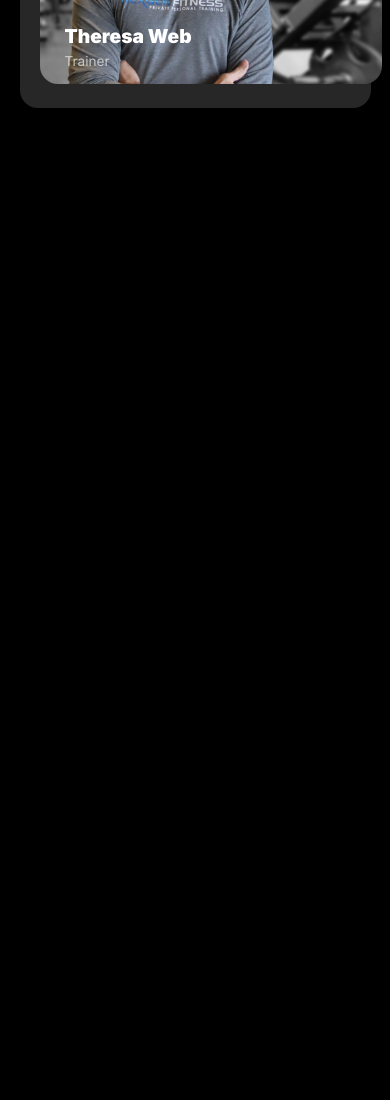
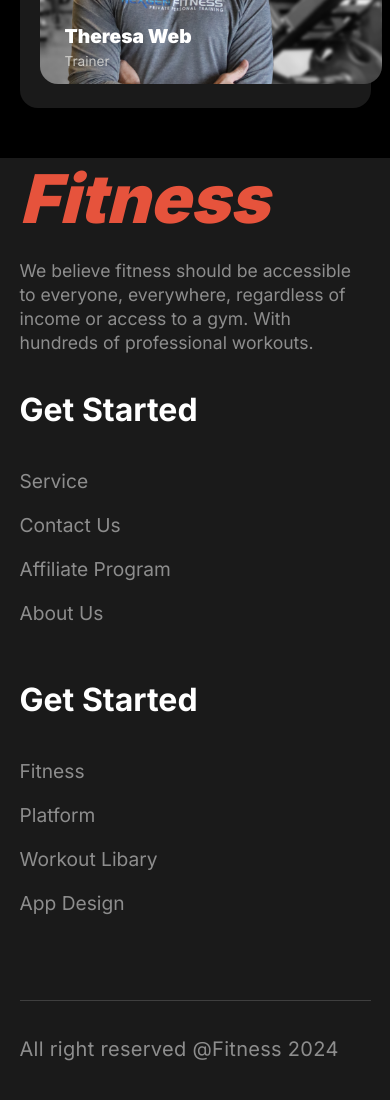
Before and after one commit to shrabonkundu1/Assignment-2, a plain HTML site: page index.html in a window 390 px wide. Shown: the part 8470-9570 px from the top of the page. Before the commit the page ends 8578 px from the top, so only its background shows below. Drawn offline with Linux system fonts and the light colour scheme; a web font is replaced by a local one.

Commit message:
Footer section desktop and mobile responsive done

```diff
--- a/index.html
+++ b/index.html
@@ -294,8 +294,35 @@
                 </div>
             </div>
         </section>
+     </main>
 
+     <footer class="footer-section">
+        <div class="first-footer">
+            <div class="footer-content">
+                <h2>Fitness</h2>
+                <p>We believe fitness should be accessible to everyone, everywhere, regardless of income or access to a gym. With hundreds of professional workouts.</p>
+            </div>
+            <div class="footer-contact">
+                <h4>Get Started</h4>
+                <p>Service</p>
+                <p>Contact Us</p>
+                <p>Affiliate Program</p>
+                <p>About Us</p>
+            </div>
+            <div class="footer-contact">
+                <h4>Get Started</h4>
+                <p>Fitness</p>
+                <p>Platform</p>
+                <p>Workout Libary</p>
+                <p>App Design</p>
+            </div>
+        </div>
 
-     </main>
+        <hr>
+
+        <div class="last-footer">
+            All right reserved &#64Fitness 2024
+        </div>
+     </footer>
 </body>
 </html>
--- a/styles/responsive.css
+++ b/styles/responsive.css
@@ -318,6 +318,7 @@
     .team-section {
         width: 100%;
         margin: 0;
+        margin-bottom: 50px;
     }
 
     .tainer-team-title{
@@ -362,5 +363,44 @@
         margin-bottom: 40px;
     }
 
+    /* Footer seciton start here */
+
+
+    .footer-section {
+        justify-content: left;
+        align-items: normal;
+    }
+
+    .first-footer  {
+        grid-template-columns: repeat(1, 1fr);
+        margin: 0 auto;
+        width: 90%;
+        gap: 35px;
+    }
+
+    .footer-contact {
+        margin-left: 0;
+    }
+
+    .footer-content p {
+        font-size: 1.1rem;
+        margin-bottom: 0;
+    }
+
+    .last-footer {
+        justify-content: left;
+        align-items: normal;
+        text-align: left;
+        width: 90%;
+        margin: 0 auto;
+    }
+
+    .footer-section hr {
+        margin-top: 65px;
+        width: 90%;
+    }
+
+    /* Footer seciton start here */
+
 
 }
--- a/styles/style.css
+++ b/styles/style.css
@@ -937,7 +937,7 @@ input::placeholder {
 .team-image-container {
     width: 100%;
     border-radius: 18px;
-    background-color: rgb(39, 39, 39);
+    background-color: rgba(255, 255, 255, 0.1);
     display: grid;
     grid-template-columns: repeat(3, 1fr);
     justify-items: center;
@@ -980,3 +980,86 @@ input::placeholder {
 
 
 /* team-image-content end here */
+
+/* footer section start */
+
+.footer-section {
+    width: 100%;
+    background-color: rgba(255, 255, 255, 0.1);
+    /* height: 500px; */
+    display: flex;
+    flex-direction: column;
+    justify-content: center;
+    align-items: center;
+    padding-bottom: 55px;
+}
+
+
+.first-footer {
+    width: 80%;
+    margin: 0 auto;
+    display: grid;
+    grid-template-columns: 2fr 1fr 1fr;
+    gap: 59px;
+    margin-bottom: 80px;
+}
+
+.footer-content {
+    width: 100%;
+}
+
+.footer-content  h2{
+    font-size: 4.2rem;
+    color: rgb(230, 83, 60);
+    font-style: italic;
+    font-weight: 900;
+    margin-bottom: 20px;
+}
+
+.footer-content p {
+    font-size: 1.2rem;
+    font-weight: 400;
+    line-height: 24px;
+    color: rgba(255, 255, 255, 0.504);
+}
+
+
+.footer-contact  {
+    width: 100%;
+    margin-left: 90px;
+}
+
+.footer-contact h4 {
+    font-size: 2rem;
+    font-weight: 700;
+    margin-bottom: 40px;
+    color: rgb(255,255,255);
+}
+
+.footer-contact p {
+    font-size: 1.2rem;
+    font-weight: 400;
+    color: rgba(255, 255, 255, 0.503);
+    margin-bottom: 20px;
+}
+
+.footer-section hr {
+    width: 80%;
+    margin : 0 auto;
+    background-color: rgba(128, 128, 128, 0.356);
+    border: 0;
+    height: 0.8px;
+    margin-bottom: 36px;
+}
+
+
+
+.last-footer {
+    font-size: 1.25rem;
+    color: rgba(255, 255, 255, 0.504);
+    display: flex;
+    justify-content: center;
+    text-align: center;
+    align-items: center;
+    letter-spacing: 0.3px;
+}
```
